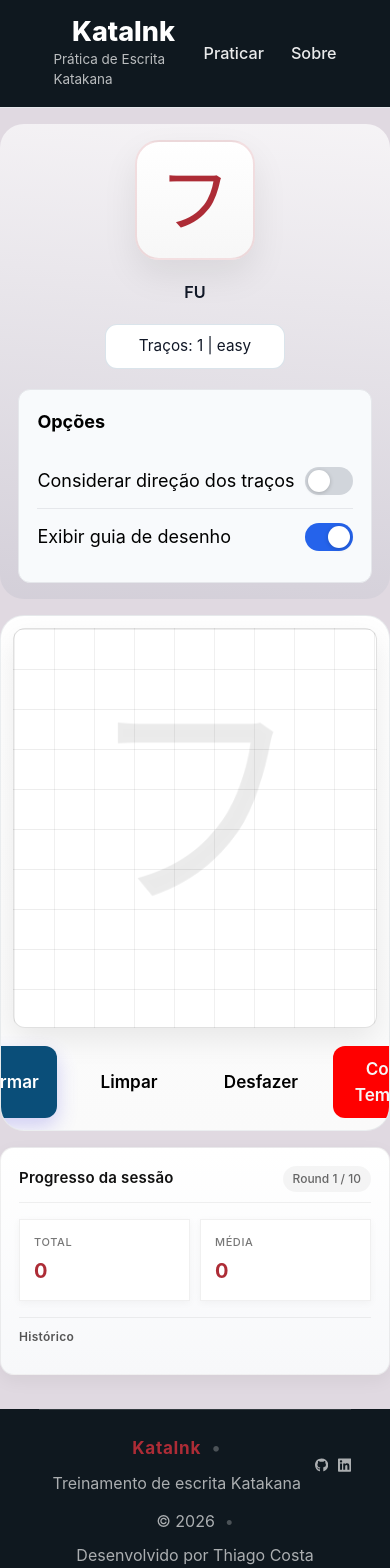
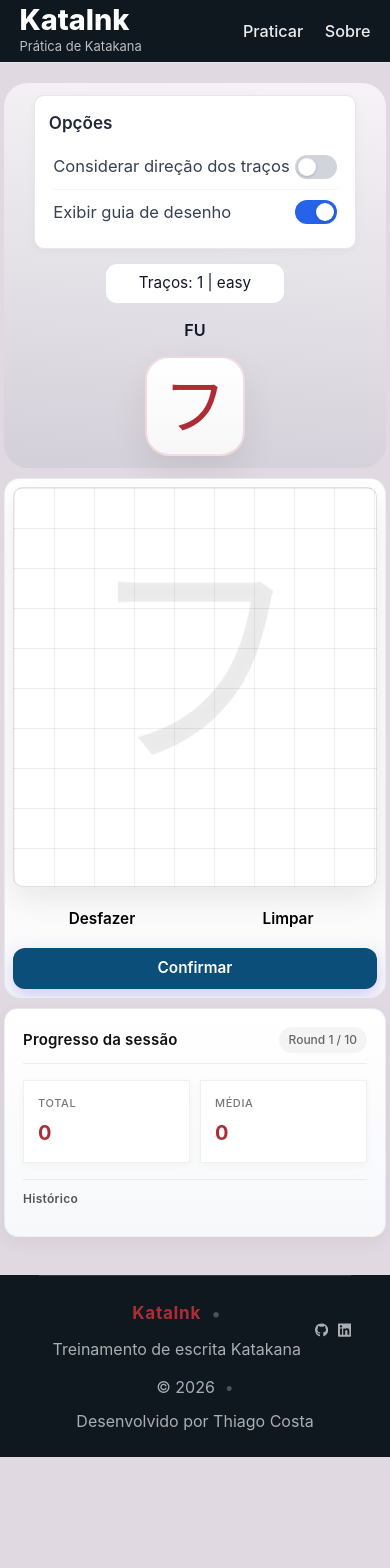
Before and after one commit to ThiagoCosta01/kataink, a React (Vite) app: page /#/ in a window 390 px wide. Shown: the top 1568 px of the page. After the commit the page ends 1457 px from the top, so only its background shows below. Built offline with nearby package versions, Linux system fonts and the light colour scheme.

Commit message:
Fix: media query

```diff
--- a/src/components/layout/Header/Header.module.css
+++ b/src/components/layout/Header/Header.module.css
@@ -3,20 +3,24 @@
   padding: 6px 0;
 
   display: flex;
-  align-items: center;
   justify-content: center;
 
-  background-color: var(--color-background-dark);
+  background: var(--color-background-dark);
   border-bottom: 1px solid #e5e7eb;
-  color: rgba(255, 255, 255, 0.915);
+  color: rgba(255,255,255,.92);
 }
 
 .content {
+ width: 80%;
   display: flex;
   align-items: center;
-  width: 80%;
   justify-content: space-between;
-  gap: 10px;
+  gap: 1rem;
+}
+
+.brand {
+  text-decoration: none;
+  color: inherit;
 }
 
 .text {
@@ -24,27 +28,22 @@
   flex-direction: column;
 }
 
+.text h1 {
+  margin: 0;
+  font-size: 2rem;
+  line-height: 1;
+  font-weight: 800;
+  color: var(--color-text-light);
+}
+
 .text h1:hover {
   color: var(--color-primary);
 }
 
-
-.text h1 {
-  margin: 0;
-
-  font-size: 2rem;
-  font-weight: 800;
-  line-height: 1;
-
-  color: var(--color-text-light);
-}
-
 .text span {
-  margin-top: 0.2rem;
-
-  font-size: 0.8rem;
-
-  color: rgba(255, 255, 255, 0.712);
+  margin-top: 2px;
+  font-size: .8rem;
+  color: rgba(255,255,255,.72);
 }
 
 .nav {
@@ -54,12 +53,10 @@
 }
 
 .link {
-  font-size: 0.95rem;
+  font-size: .95rem;
   font-weight: 500;
-
   text-decoration: none;
-
-  transition: color 0.2s ease;
+  transition: color .2s;
 }
 
 .link:hover {
@@ -67,31 +64,57 @@
 }
 
 @media (max-width: 768px) {
-  .header {
-    height: auto;
-    padding: 1rem;
+  .content {
+    width: 90%;
+  }
 
+  .text h1 {
+    font-size: 1.6rem;
+  }
+
+  .text span {
+    font-size: .72rem;
+  }
+
+  .nav {
+    gap: 1.2rem;
+  }
+
+  .link {
+    font-size: .9rem;
+  }
+}
+
+@media (max-width: 380px) {
+  .content {
     flex-direction: column;
-    gap: 1rem;
+    align-items: center;
+    justify-content: center;
+    gap: .8rem;
+    width: 100%;
   }
 
   .text {
     align-items: center;
+    text-align: center;
   }
 
   .text h1 {
-    font-size: 1.5rem;
+    font-size: 1.35rem;
   }
 
   .text span {
-    font-size: 0.75rem;
+    margin-top: 1px;
+    font-size: .65rem;
   }
 
   .nav {
-    gap: 1.5rem;
+    gap: 1rem;
+    flex-wrap: wrap;
+    justify-content: center;
   }
 
   .link {
-    font-size: 0.9rem;
+    font-size: .85rem;
   }
 }
--- a/src/components/layout/Header/Header.tsx
+++ b/src/components/layout/Header/Header.tsx
@@ -9,7 +9,7 @@ export default function Header() {
         <Link to="/" className={styles.brand}>
           <div className={styles.text}>
             <h1>KataInk</h1>
-            <span>Prática de Escrita Katakana</span>
+            <span>Prática de Katakana</span>
           </div>
         </Link>
 
--- a/src/components/layout/CanvasBoard/CanvasBoard.module.css
+++ b/src/components/ui/CanvasBoard/CanvasBoard.module.css
@@ -3,20 +3,19 @@
   flex-direction: column;
   align-items: center;
   gap: 18px;
+
+  width: 100%;
 }
 
 .canvas {
-  width: 400px;
-  height: 400px;
+  width: min(400px, 100%);
+  aspect-ratio: 1;
 
   display: block;
 
   background:
-    linear-gradient(rgba(0, 0, 0, 0.07) 1px,
-      transparent 1px),
-    linear-gradient(90deg,
-      rgba(0, 0, 0, 0.06) 1px,
-      transparent 1px),
+    linear-gradient(rgba(0, 0, 0, 0.07) 1px, transparent 1px),
+    linear-gradient(90deg, rgba(0, 0, 0, 0.06) 1px, transparent 1px),
     #fff;
 
   background-size: 40px 40px;
@@ -31,7 +30,6 @@
 }
 
 .canvas:hover {
-
   box-shadow:
     0 20px 45px rgba(0, 0, 0, 0.10),
     0 6px 15px rgba(0, 0, 0, 0.06);
@@ -41,16 +39,15 @@
   width: 100%;
 
   display: flex;
-  flex-direction: row-reverse;
   justify-content: center;
+  flex-wrap: wrap;
   gap: 12px;
 }
 
 .actions button {
   min-width: 120px;
 
-
-  padding: 10px 10px;
+  padding: 10px;
 
   border: none;
   border-radius: 12px;
@@ -79,8 +76,7 @@
   background: var(--color-secondary);
   color: white;
 
-  box-shadow:
-    0 8px 20px rgba(79, 70, 229, 0.25);
+  box-shadow: 0 8px 20px rgba(79, 70, 229, 0.25);
 }
 
 .actions button:last-child:hover {
@@ -88,6 +84,67 @@
 }
 
 .templateButton {
-  background-color: red;
+  background: red;
   color: whitesmoke;
 }
+
+@media (max-width: 768px) {
+  .container {
+    gap: 14px;
+  }
+
+  .canvas {
+    width: min(360px, 100%);
+  }
+
+  .actions {
+    gap: 10px;
+  }
+
+  .actions button {
+    min-width: 100px;
+    padding: 9px;
+    font-size: 0.9rem;
+  }
+}
+
+@media (max-width: 480px) {
+  .container {
+    gap: 12px;
+  }
+
+  .canvas {
+    width: min(320px, 100%);
+    border-radius: 10px;
+  }
+
+  .actions {
+    gap: 8px;
+  }
+
+  .actions button {
+    flex: 1 1 140px;
+    min-width: 0;
+    padding: 9px 6px;
+    font-size: 0.85rem;
+  }
+}
+
+@media (max-width: 360px) {
+  .canvas {
+    width: 100%;
+    border-radius: 8px;
+  }
+
+  .actions {
+    flex-direction: column-reverse;
+  }
+
+  .actions button {
+    flex: 1 1 14px;
+    min-width: 0;
+    padding: 9px 6px;
+    font-size: 0.85rem;
+
+  }
+}
--- a/src/components/layout/CanvasBoard/CanvasBoard.tsx
+++ b/src/components/ui/CanvasBoard/CanvasBoard.tsx
@@ -19,8 +19,9 @@ import { renderStrokesToImage } from "../../../utils/drawing/renderStrokesToImag
 
 import { KatakanaComparisonLogger } from "../../../utils/drawing/KatakanaComparisonLogger";
 
-import RoundScore from "../../ui/RoundScore/RoundScore";
+import RoundScore from "../RoundScore/RoundScore";
 import { ensureTemplate } from "../../../utils/katakana/katakanaTemplate";
+import { DEFAULT_SYSTEM_SETTINGS } from "../../../config/SystemSettings";
 
 const CANVAS_SIZE = 400;
 
@@ -604,9 +605,14 @@ export default ${variableName};
         />
 
         <div className={styles.actions}>
-          <button className={styles.templateButton} onClick={copyTemplate}>
-            Copiar Template
-          </button>
+          {DEFAULT_SYSTEM_SETTINGS.devMode && (
+            <button
+              className={styles.templateButton}
+              onClick={copyTemplate}
+            >
+              Copiar Template
+            </button>
+          )}
 
           <button onClick={clearLastStrokeCanvas}>
             Desfazer
--- a/src/components/layout/GameScore/GameScore.module.css
+++ b/src/components/ui/GameScore/GameScore.module.css
@@ -24,6 +24,7 @@
 
   padding-bottom: 10px;
   border-bottom: 1px solid rgba(0, 0, 0, 0.06);
+  gap: 5px;
 }
 
 .header h2 {
--- a/src/components/ui/PracticeSettings/PracticeSettings.module.css
+++ b/src/components/ui/PracticeSettings/PracticeSettings.module.css
@@ -1,14 +1,19 @@
 .container {
-  padding: 1rem;
+  padding: 0.75rem;
 
-  background: #f8fafc;
+  background: #fff;
   border: 1px solid #e5e7eb;
-  border-radius: 12px;
+  border-radius: 10px;
+
+  box-shadow: 0 2px 8px rgba(0, 0, 0, 0.04);
 }
 
 .title {
-  margin: 0 0 1rem;
-  font-size: 1rem;
+  margin: 0 0 0.5rem;
+
+  font-size: 0.95rem;
+  font-weight: 600;
+  color: #1f2937;
 }
 
 .option {
@@ -16,25 +21,35 @@
   align-items: center;
   justify-content: space-between;
 
-  padding: 0.75rem 0;
+  padding: 0.55rem 0.25rem;
 
   cursor: pointer;
   user-select: none;
+
+  border-radius: 8px;
+  gap: 5px;
+
+  transition: background 0.15s;
 }
 
-.option input {
-margin-left: 10px;
+.option:hover {
+  background: #f8fafc;
+}
+
+.option span {
+  font-size: 0.92rem;
+  color: #374151;
 }
 
 .option:not(:last-child) {
-  border-bottom: 1px solid #e5e7eb;
+  border-bottom: 1px solid #f1f5f9;
 }
 
 .switch {
   appearance: none;
 
-  width: 48px;
-  height: 28px;
+  width: 42px;
+  height: 24px;
 
   border-radius: 999px;
 
@@ -45,6 +60,7 @@ margin-left: 10px;
   cursor: pointer;
 
   transition: background 0.2s;
+  flex-shrink: 0;
 }
 
 .switch::before {
@@ -52,17 +68,17 @@ margin-left: 10px;
 
   position: absolute;
 
-  width: 22px;
-  height: 22px;
+  width: 18px;
+  height: 18px;
 
   top: 3px;
   left: 3px;
 
   border-radius: 50%;
 
-  background: white;
+  background: #fff;
 
-  box-shadow: 0 1px 4px rgba(0, 0, 0, 0.2);
+  box-shadow: 0 1px 3px rgba(0, 0, 0, 0.18);
 
   transition: transform 0.2s;
 }
@@ -72,5 +88,5 @@ margin-left: 10px;
 }
 
 .switch:checked::before {
-  transform: translateX(20px);
+  transform: translateX(18px);
 }
--- a/src/components/ui/RoundScore/RoundScore.tsx
+++ b/src/components/ui/RoundScore/RoundScore.tsx
@@ -3,6 +3,7 @@ import { useState } from "react";
 import styles from "./RoundScore.module.css";
 
 import type { Stroke } from "../../../types/Stroke";
+import { DEFAULT_SYSTEM_SETTINGS } from "../../../config/SystemSettings";
 
 type Props = {
   open: boolean;
@@ -104,6 +105,7 @@ export default function RoundScore({
           </div>
         </div>
 
+        {DEFAULT_SYSTEM_SETTINGS.devMode && (
           <button
             onClick={() =>
               setShowDebug((v) => !v)
@@ -114,6 +116,7 @@ export default function RoundScore({
               ? "Ocultar Debug"
               : "Mostrar Debug"}
           </button>
+        )}
 
         {showDebug && (
           <div className={styles.debug}>
--- a/src/pages/Practice/PracticePage.module.css
+++ b/src/pages/Practice/PracticePage.module.css
@@ -1,13 +1,13 @@
 .container {
-
   width: 100%;
-  margin-top: 34px;
+  display: flex;
+  justify-content: center;
 }
 
 .content {
-
+  margin: 18px;
   gap: 24px;
-
+  width: 80%;
   display: flex;
   flex-direction: row;
   align-items: stretch;
@@ -16,17 +16,17 @@
 
 .katakanaBox {
   padding: 14px;
+
   display: flex;
   flex-direction: column;
   align-items: center;
   gap: 20px;
 
   border-radius: 24px;
-  background:
-    linear-gradient(185deg,
+
+  background: linear-gradient(185deg,
       #ffffffb1,
       #a9aebd3a);
-
 }
 
 .katakana {
@@ -41,17 +41,15 @@
 
   color: var(--color-primary);
 
-  background:
-    linear-gradient(180deg,
+  background: linear-gradient(180deg,
       #ffffff,
       #f7f7f7);
 
   border-radius: 24px;
 
-  border: 2px solid rgba(173, 44, 54, .15);
+  border: 2px solid rgba(173, 44, 54, 0.15);
 
-  box-shadow:
-    0 15px 35px rgba(0, 0, 0, .08);
+  box-shadow: 0 15px 35px rgba(0, 0, 0, 0.08);
 }
 
 .info {
@@ -72,6 +70,7 @@
 .katanaId {
   font-size: 1.2rem;
   font-weight: 600;
+
   color: var(--color-text-dark);
   text-transform: uppercase;
 }
@@ -81,36 +80,36 @@
 
   border-radius: 12px;
 
-  background:
-    rgb(255, 255, 255);
+  background: #fff;
 
-  border:
-    1px solid rgba(10, 78, 121, .15);
+  border: 1px solid rgba(10, 78, 121, 0.15);
 
-  color:
-    var(--color-text-dark);
-
+  color: var(--color-text-dark);
 }
 
 .boardBox {
+  flex: 1;
+  width: 100%;
+  min-width: 0;
+
   padding: 24px;
-  max-height: fit-content;
+
   border-radius: 24px;
 
-  background:
-    linear-gradient(180deg,
+  background: linear-gradient(180deg,
       #ffffff,
       #fafafa);
 
-  border:
-    1px solid rgba(2, 37, 62, .08);
+  border: 1px solid rgba(2, 37, 62, 0.08);
 
   box-shadow:
-    inset 0 1px 0 rgba(255, 255, 255, .9);
+    inset 0 1px 0 rgba(255, 255, 255, 0.9);
+
+  overflow: hidden;
 }
 
-.scoreBox {
-
+.boardBox>* {
+  width: 100%;
 }
 
 canvas {
@@ -160,12 +159,13 @@ canvas {
   }
 
   .content {
-    gap: 16px;
+    margin: 8px;
+    gap: 12px;
   }
 
   .katakanaBox {
     padding: 16px;
-    flex-direction: column;
+    flex-direction: column-reverse;
   }
 
   .katakana {
@@ -184,8 +184,8 @@ canvas {
   }
 
   .boardBox {
-    padding: 16px;
-    overflow-x: auto;
+    padding: 12px;
+    border-radius: 20px;
   }
 
   .scoreBox {
@@ -194,10 +194,21 @@ canvas {
 }
 
 @media (max-width: 480px) {
+  .content {
+    margin: 4px;
+    gap: 10px;
+    width: 100%;
+  }
+
+  .katakanaBox {
+    padding: 12px;
+    gap: 14px;
+  }
+
   .katakana {
-    width: 120px;
-    height: 120px;
-    font-size: 4rem;
+    width: 100px;
+    height: 100px;
+    font-size: 3.5rem;
   }
 
   .katanaId {
@@ -205,15 +216,18 @@ canvas {
   }
 
   .badge {
+    padding: 8px 10px;
     font-size: 0.85rem;
     text-align: center;
   }
 
   .boardBox {
-    padding: 12px;
+    padding: 8px;
+    border-radius: 16px;
   }
 
   .canvas {
+    width: 100%;
     max-width: 100%;
     height: auto;
   }
--- a/src/pages/Practice/PracticePage.tsx
+++ b/src/pages/Practice/PracticePage.tsx
@@ -2,9 +2,9 @@ import { useState } from "react";
 
 import styles from "./PracticePage.module.css";
 
-import CanvasBoard from "../../components/layout/CanvasBoard/CanvasBoard";
+import CanvasBoard from "../../components/ui/CanvasBoard/CanvasBoard";
 import PracticeSettings from "../../components/ui/PracticeSettings/PracticeSettings";
-import GameScore from "../../components/layout/GameScore/GameScore";
+import GameScore from "../../components/ui/GameScore/GameScore";
 
 import { getAvailableKatakanas } from "../../utils/katakana/getAvailableKatakanas";
 
```
Also changed, not shown: readme_files/06-notas.md (+1 -6 lines), src/components/ui/GameScore/GameScore.tsx (renamed from src/components/layout/GameScore/GameScore.tsx). Lines whose indentation alone changed are shown as unchanged.
